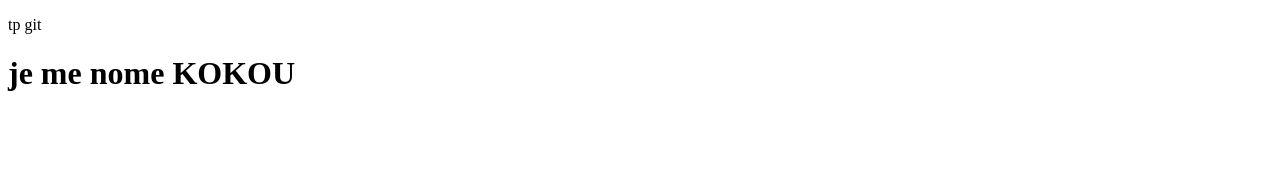
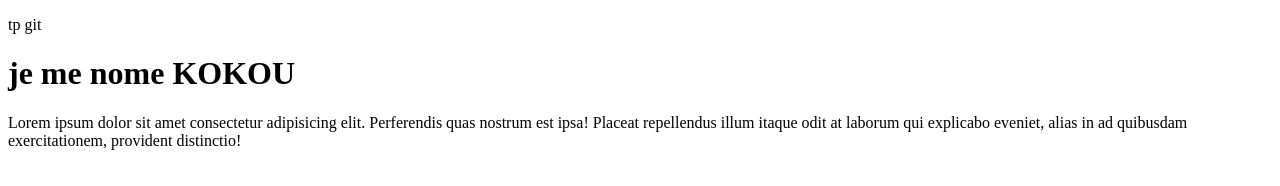
Before and after one commit to DEEVEN-k/TPGITHUB, a plain HTML site: page git.html in a window 1280 px wide. Drawn offline with Linux system fonts and the light colour scheme.

Commit message:
Ajout d un paragraphe au ficher html

```diff
--- a/git.html
+++ b/git.html
@@ -8,5 +8,6 @@
 <body>
     <p>tp git</p>
     <h1>je me nome KOKOU</h1>
+    <p>Lorem ipsum dolor sit amet consectetur adipisicing elit. Perferendis quas nostrum est ipsa! Placeat repellendus illum itaque odit at laborum qui explicabo eveniet, alias in ad quibusdam exercitationem, provident distinctio!</p>
 </body>
 </html>
```
